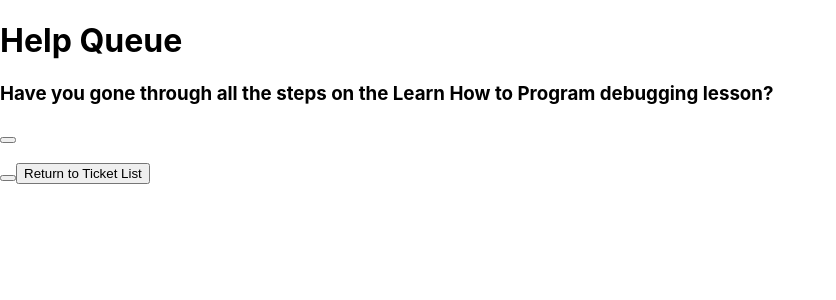
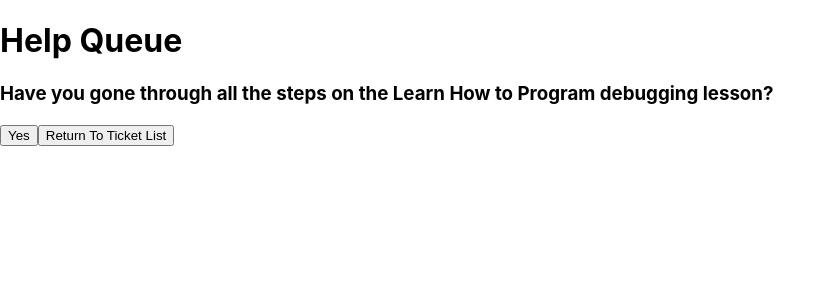
Before and after one commit to jieunkang-101/help-queue, a React (Create React App) app: page / in a window 1280 px wide. Both pictures are taken after a click on the button "Add Ticket". Shown: the top 300 px of the page, without its empty margins (0-836 px from the left). Built offline with nearby package versions, Linux system fonts and the light colour scheme.

Commit message:
add displayForm() method to display new ticket form

```diff
--- a/src/components/Question.js
+++ b/src/components/Question.js
@@ -4,7 +4,7 @@ function Question(props){
   return (
     <React.Fragment>
       <h3>{props.questionText}</h3>
-      <button onClick={props.function}Yes></button>
+      <button onClick={props.function}>Yes</button>
     </React.Fragment>
   );
 }
--- a/src/components/QuestionDisplay.js
+++ b/src/components/QuestionDisplay.js
@@ -19,12 +19,12 @@ class QuestionDisplay extends React.Component {
   }
 
   displayQuestion = () => {
-    if (this.state.questionVisible % 3 === 1) {
+    if (this.state.questionVisible  === 1) {
       return {
         questionText: "Have you gone through all the steps on the Learn How to Program debugging lesson?",
         function: this.handleQuestion
       }
-    } else if (this.state.questionVisible % 3 === 2) {
+    } else if (this.state.questionVisible === 2) {
       return {
         questionText: "Have you asked another pair for help?",
         function: this.handleQuestion
@@ -32,12 +32,12 @@ class QuestionDisplay extends React.Component {
     } else {
       return {
         questionText: "Have you spent 15 minutes going through through the problem documenting every step?",
-        function: this.handleQuestion
+        function: this.handleForm
       }
     }
   }
 
-  handleClick = () => {
+  handleForm = () => {
     this.setState(prevState => ({
       formVisibleOnPage: !prevState.formVisibleOnPage
     }));
@@ -51,6 +51,7 @@ class QuestionDisplay extends React.Component {
     } else {
       let currentQuestion = this.displayQuestion();
       return (
+
         <Question
           questionText={currentQuestion.questionText}
           function={currentQuestion.function} />
@@ -63,7 +64,6 @@ class QuestionDisplay extends React.Component {
     return (
       <React.Fragment>
         {currentlyVisibleState}
-        <Question />
       </React.Fragment>
     );
   }
--- a/src/components/TicketControl.js
+++ b/src/components/TicketControl.js
@@ -23,7 +23,7 @@ class TicketControl extends React.Component {
     let buttonText = null;
     if (this.state.formVisibleOnPage) {
       currentlyVisibleState = <QuestionDisplay />
-      buttonText = "Return to Ticket List";
+      buttonText = "Return To Ticket List";
     } else {
       currentlyVisibleState = <TicketList />
       buttonText = "Add Ticket";
```
